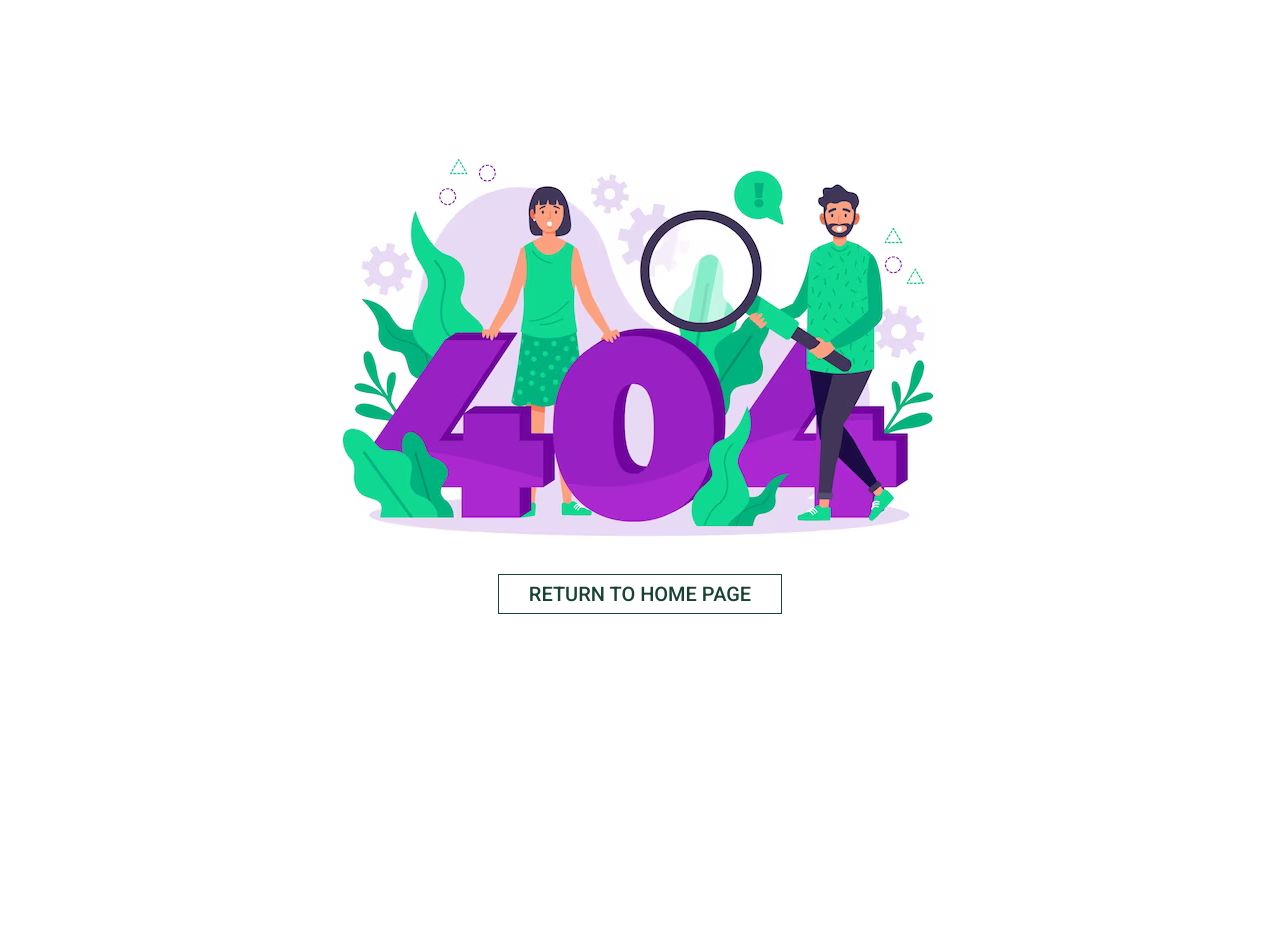
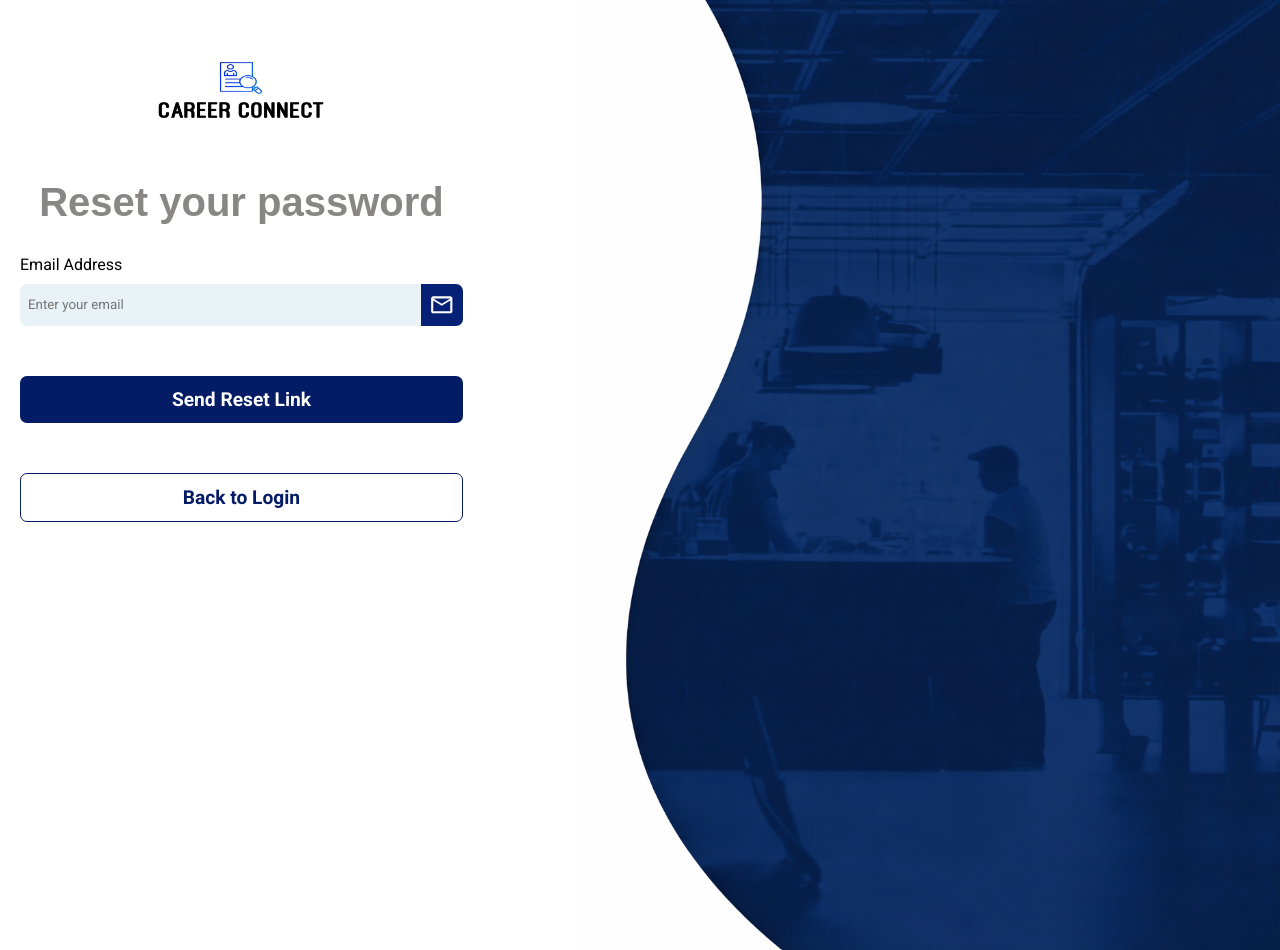
Before and after one commit to rohithofficial-git/Job-portal, a React (Vite) app in the folder frontend/: page /forgot-password in a window 1280 px wide. Before the commit the page ends 800 px from the top, so only its background shows below. Built offline with nearby package versions, Linux system fonts and the light colour scheme; no server answers; a web font is replaced by a local one.

Commit message:
chore: configure deployment for Render and Vercel

```diff
--- a/frontend/src/App.jsx
+++ b/frontend/src/App.jsx
@@ -4,6 +4,7 @@
 import { BrowserRouter, Route, Routes } from "react-router-dom";
 import Login from "./components/Auth/Login";
 import Register from "./components/Auth/Register";
+import ForgotPassword from "./components/Auth/ForgotPassword";
 import { Toaster } from "react-hot-toast";
 import axios from "axios";
 import Navbar from "./components/Layout/Navbar";
@@ -23,7 +24,7 @@
     const fetchUser = async () => {
       try {
         const response = await axios.get(
-  "https://job-portal-backend.onrender.com/api/v1/user/getuser",
+          `${import.meta.env.VITE_API_URL}/api/v1/user/getuser`,
           {
             withCredentials: true,
           }
@@ -44,6 +45,7 @@
         <Routes>
           <Route path="/login" element={<Login />} />
           <Route path="/register" element={<Register />} />
+          <Route path="/forgot-password" element={<ForgotPassword />} />
           <Route path="/" element={<Home />} />
           <Route path="/job/getall" element={<Jobs />} />
           <Route path="/job/:id" element={<JobDetails />} />
--- a/frontend/src/components/Application/Application.jsx
+++ b/frontend/src/components/Application/Application.jsx
@@ -72,7 +72,7 @@ const Application = () => {
 
     try {
       const { data } = await axios.post(
-        "http://localhost:4000/api/v1/application/post",
+        `${import.meta.env.VITE_API_URL}/api/v1/application/post`,
         formData,
         {
           withCredentials: true,
--- a/frontend/src/components/Application/MyApplications.jsx
+++ b/frontend/src/components/Application/MyApplications.jsx
@@ -18,7 +18,7 @@ const MyApplications = () => {
     try {
       if (user && user.role === "Employer") {
         axios
-          .get("http://localhost:4000/api/v1/application/employer/getall", {
+          .get(`${import.meta.env.VITE_API_URL}/api/v1/application/employer/getall`, {
             withCredentials: true,
           })
           .then((res) => {
@@ -26,7 +26,7 @@ const MyApplications = () => {
           });
       } else {
         axios
-          .get("http://localhost:4000/api/v1/application/jobseeker/getall", {
+          .get(`${import.meta.env.VITE_API_URL}/api/v1/application/jobseeker/getall`, {
             withCredentials: true,
           })
           .then((res) => {
@@ -45,7 +45,7 @@ const MyApplications = () => {
   const deleteApplication = (id) => {
     try {
       axios
-        .delete(`http://localhost:4000/api/v1/application/delete/${id}`, {
+        .delete(`${import.meta.env.VITE_API_URL}/api/v1/application/delete/${id}`, {
           withCredentials: true,
         })
         .then((res) => {
--- /dev/null
+++ b/frontend/src/components/Auth/ForgotPassword.jsx
@@ -0,0 +1,55 @@
+import React, { useState } from "react";
+import { MdOutlineMailOutline } from "react-icons/md";
+import { Link } from "react-router-dom";
+import toast from "react-hot-toast";
+
+const ForgotPassword = () => {
+  const [email, setEmail] = useState("");
+
+  const handleForgotPassword = (e) => {
+    e.preventDefault();
+    if (!email) {
+      toast.error("Please enter your email");
+      return;
+    }
+    // For now, this is a placeholder action
+    toast.success("Password reset link sent to your email! (mock)");
+    setEmail("");
+  };
+
+  return (
+    <>
+      <section className="authPage">
+        <div className="container">
+          <div className="header">
+            <img src="/careerconnect-black.png" alt="logo" />
+            <h3>Reset your password</h3>
+          </div>
+          <form>
+            <div className="inputTag">
+              <label>Email Address</label>
+              <div>
+                <input
+                  type="email"
+                  placeholder="Enter your email"
+                  value={email}
+                  onChange={(e) => setEmail(e.target.value)}
+                />
+                <MdOutlineMailOutline />
+              </div>
+            </div>
+            <button type="submit" onClick={handleForgotPassword}>
+              Send Reset Link
+            </button>
+            <Link to={"/login"}>Back to Login</Link>
+          </form>
+        </div>
+        <div className="banner">
+          <img src="/login.png" alt="forgot-password" />
+        </div>
+      </section>
+    </>
+  );
+};
+
+export default ForgotPassword;
--- a/frontend/src/components/Auth/Login.jsx
+++ b/frontend/src/components/Auth/Login.jsx
@@ -18,7 +18,7 @@ const Login = () => {
     e.preventDefault();
     try {
       const { data } = await axios.post(
-        "http://localhost:4000/api/v1/user/login",
+        `${import.meta.env.VITE_API_URL}/api/v1/user/login`,
         { email, password, role },
         {
           headers: {
@@ -89,6 +89,7 @@ const Login = () => {
             <button type="submit" onClick={handleLogin}>
               Login
             </button>
+            <Link to={"/forgot-password"}>Forgot Password?</Link>
             <Link to={"/register"}>Register Now</Link>
           </form>
         </div>
--- a/frontend/src/components/Auth/Register.jsx
+++ b/frontend/src/components/Auth/Register.jsx
@@ -22,7 +22,7 @@ const Register = () => {
     e.preventDefault();
     try {
       const { data } = await axios.post(
-        "http://localhost:4000/api/v1/user/register",
+        `${import.meta.env.VITE_API_URL}/api/v1/user/register`,
         { name, phone, email, role, password },
         {
           headers: {
--- a/frontend/src/components/Job/JobDetails.jsx
+++ b/frontend/src/components/Job/JobDetails.jsx
@@ -12,7 +12,7 @@ const JobDetails = () => {
 
   useEffect(() => {
     axios
-      .get(`http://localhost:4000/api/v1/job/${id}`, {
+      .get(`${import.meta.env.VITE_API_URL}/api/v1/job/${id}`, {
         withCredentials: true,
       })
       .then((res) => {
--- a/frontend/src/components/Job/Jobs.jsx
+++ b/frontend/src/components/Job/Jobs.jsx
@@ -10,7 +10,7 @@ const Jobs = () => {
   useEffect(() => {
     try {
       axios
-        .get("http://localhost:4000/api/v1/job/getall", {
+        .get(`${import.meta.env.VITE_API_URL}/api/v1/job/getall`, {
           withCredentials: true,
         })
         .then((res) => {
--- a/frontend/src/components/Job/MyJobs.jsx
+++ b/frontend/src/components/Job/MyJobs.jsx
@@ -17,7 +17,7 @@ const MyJobs = () => {
     const fetchJobs = async () => {
       try {
         const { data } = await axios.get(
-          "http://localhost:4000/api/v1/job/getmyjobs",
+          `${import.meta.env.VITE_API_URL}/api/v1/job/getmyjobs`,
           { withCredentials: true }
         );
         setMyJobs(data.myJobs);
@@ -47,7 +47,7 @@ const MyJobs = () => {
   const handleUpdateJob = async (jobId) => {
     const updatedJob = myJobs.find((job) => job._id === jobId);
     await axios
-      .put(`http://localhost:4000/api/v1/job/update/${jobId}`, updatedJob, {
+      .put(`${import.meta.env.VITE_API_URL}/api/v1/job/update/${jobId}`, updatedJob, {
         withCredentials: true,
       })
       .then((res) => {
@@ -62,7 +62,7 @@ const MyJobs = () => {
   //Function For Deleting Job
   const handleDeleteJob = async (jobId) => {
     await axios
-      .delete(`http://localhost:4000/api/v1/job/delete/${jobId}`, {
+      .delete(`${import.meta.env.VITE_API_URL}/api/v1/job/delete/${jobId}`, {
         withCredentials: true,
       })
       .then((res) => {
--- a/frontend/src/components/Job/PostJob.jsx
+++ b/frontend/src/components/Job/PostJob.jsx
@@ -31,7 +31,7 @@ const PostJob = () => {
     }
     await axios
       .post(
-        "http://localhost:4000/api/v1/job/post",
+        `${import.meta.env.VITE_API_URL}/api/v1/job/post`,
         fixedSalary.length >= 4
           ? {
               title,
--- a/frontend/src/components/Layout/Navbar.jsx
+++ b/frontend/src/components/Layout/Navbar.jsx
@@ -14,7 +14,7 @@ const Navbar = () => {
   const handleLogout = async () => {
     try {
       const response = await axios.get(
-        "http://localhost:4000/api/v1/user/logout",
+        `${import.meta.env.VITE_API_URL}/api/v1/user/logout`,
         {
           withCredentials: true,
         }
```
Also changed, not shown: frontend/vercel.json (added), 1 other file (tests, documents, lock files or other folders). Lines whose indentation alone changed are shown as unchanged.
